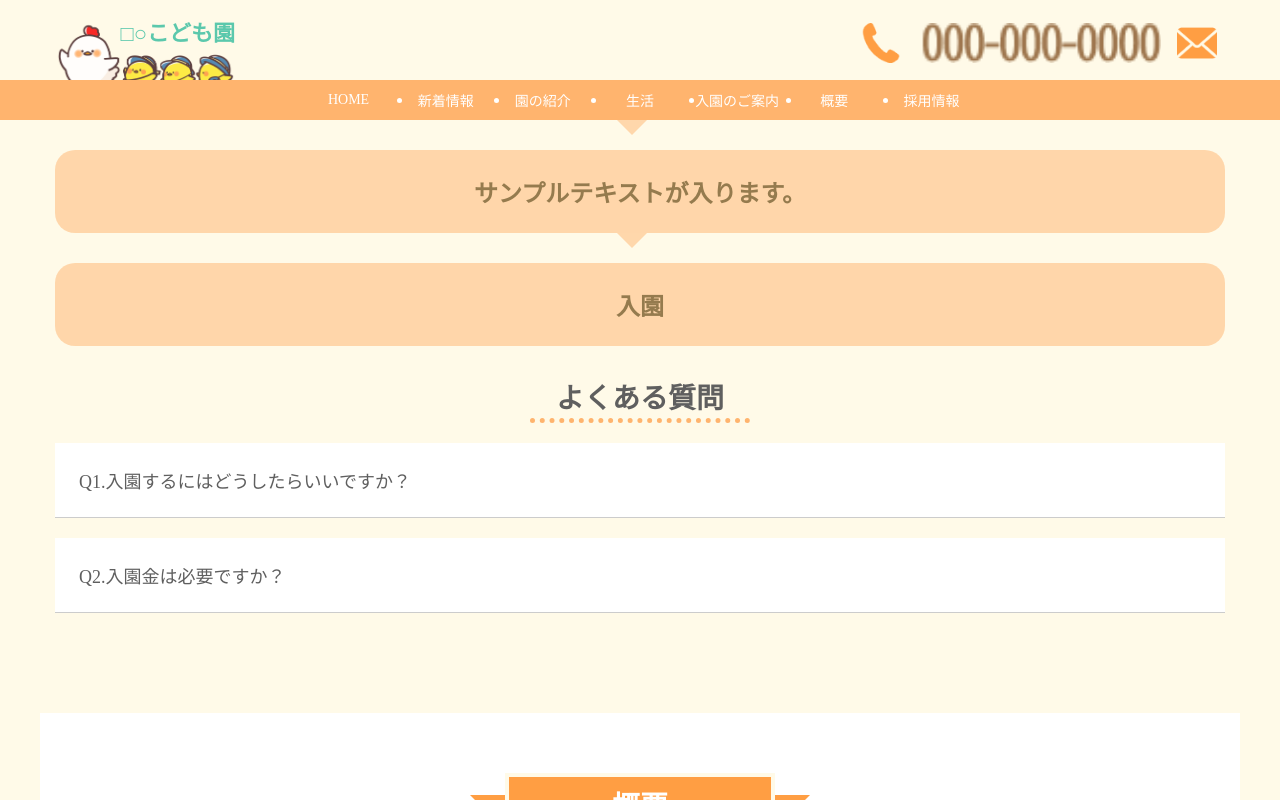
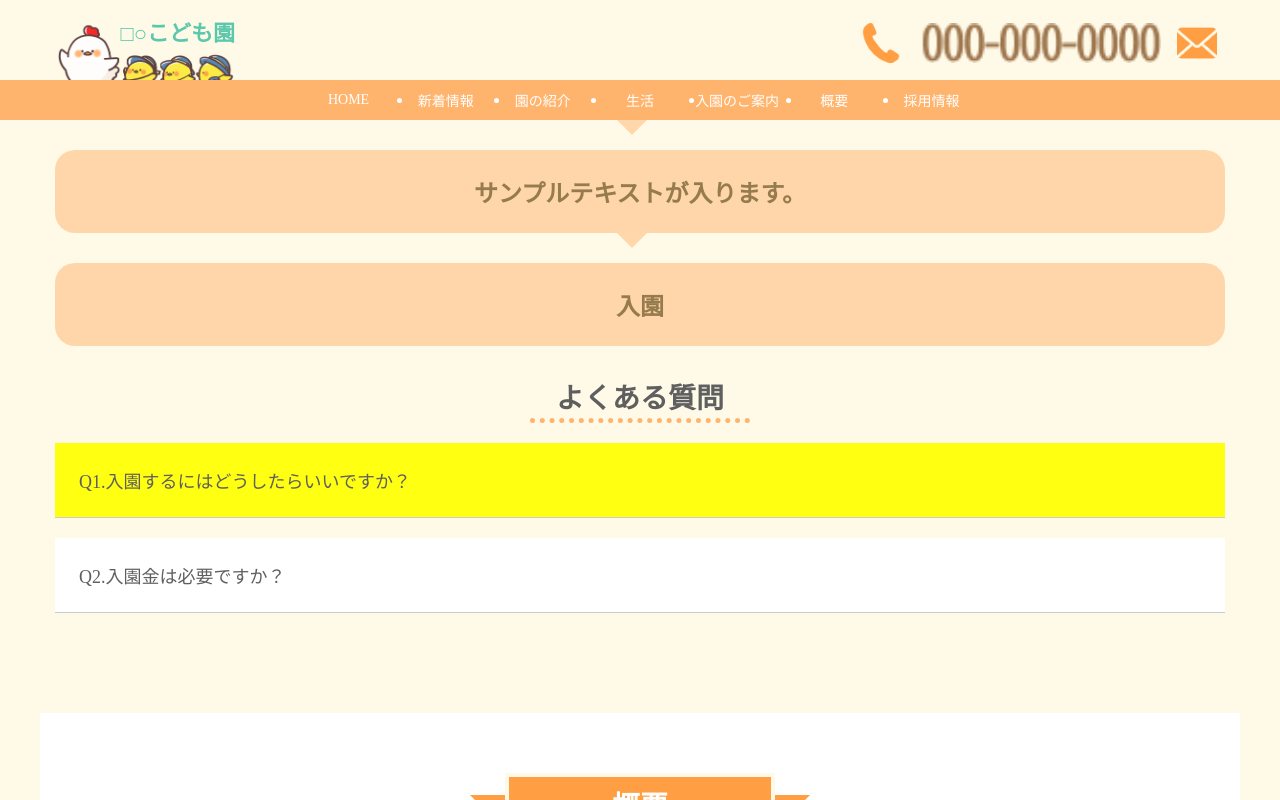
Before and after one commit to Tomomitonny/sampleSite_kodomoen, a plain HTML site: page index.html in a window 1280 px wide. In both pictures the pointer is over the element "Q1.入園するにはどうしたらいいですか？". Shown: the part 3701-4501 px from the top of the page. Drawn offline with Linux system fonts and the light colour scheme; some packages are replaced by stand-ins of ours; a script that the page names is missing; files whose address does not match are found by name.

Commit message:
Update style.css

```diff
--- a/style.css
+++ b/style.css
@@ -354,13 +354,14 @@ faq
 	border-bottom: 1px solid #ccc;
   font-size: var(--font-size-xm);
 }
+.accordion-trigger:hover {
+	background:#ff1;
+}
 .accordion-contents {
 	margin: 0;
 	padding: 10px;
-	/* border-bottom: 1px solid #ccc; */
 	display: none;
 }
-
 
 
 
```
